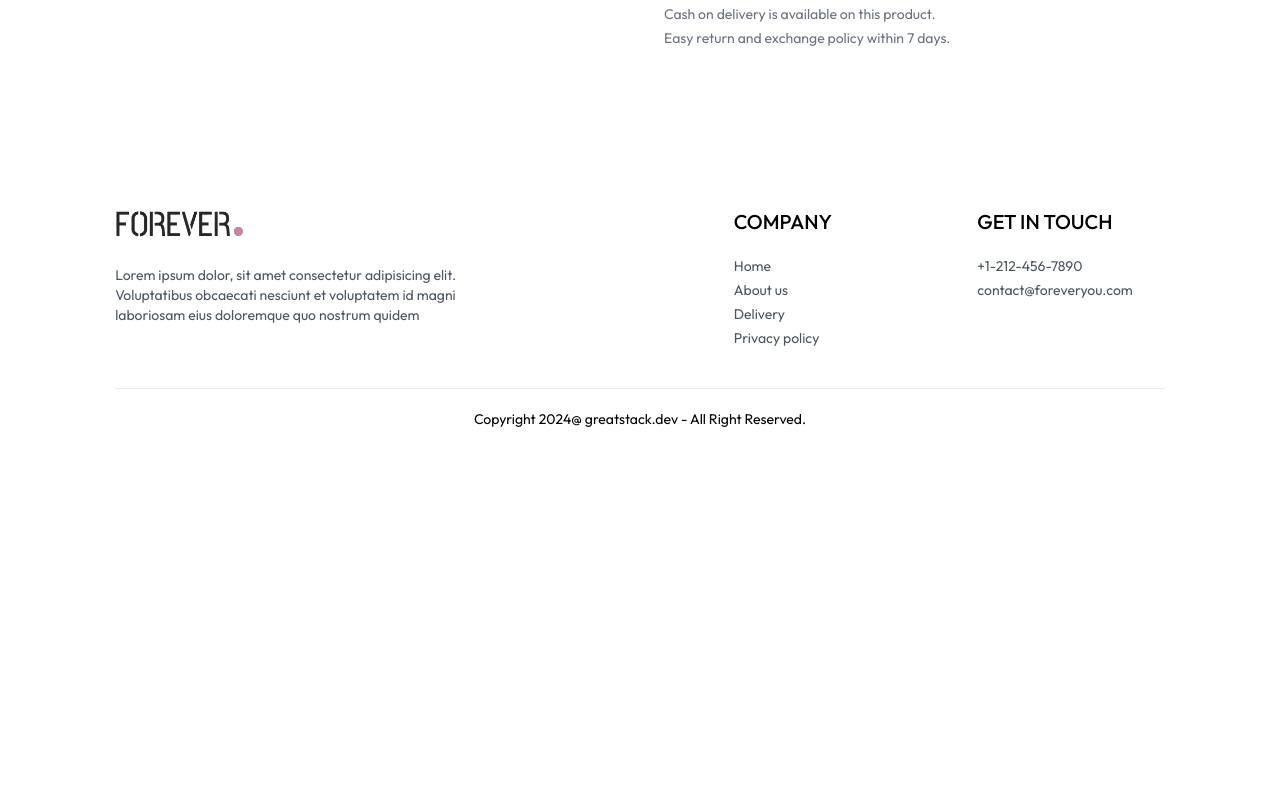
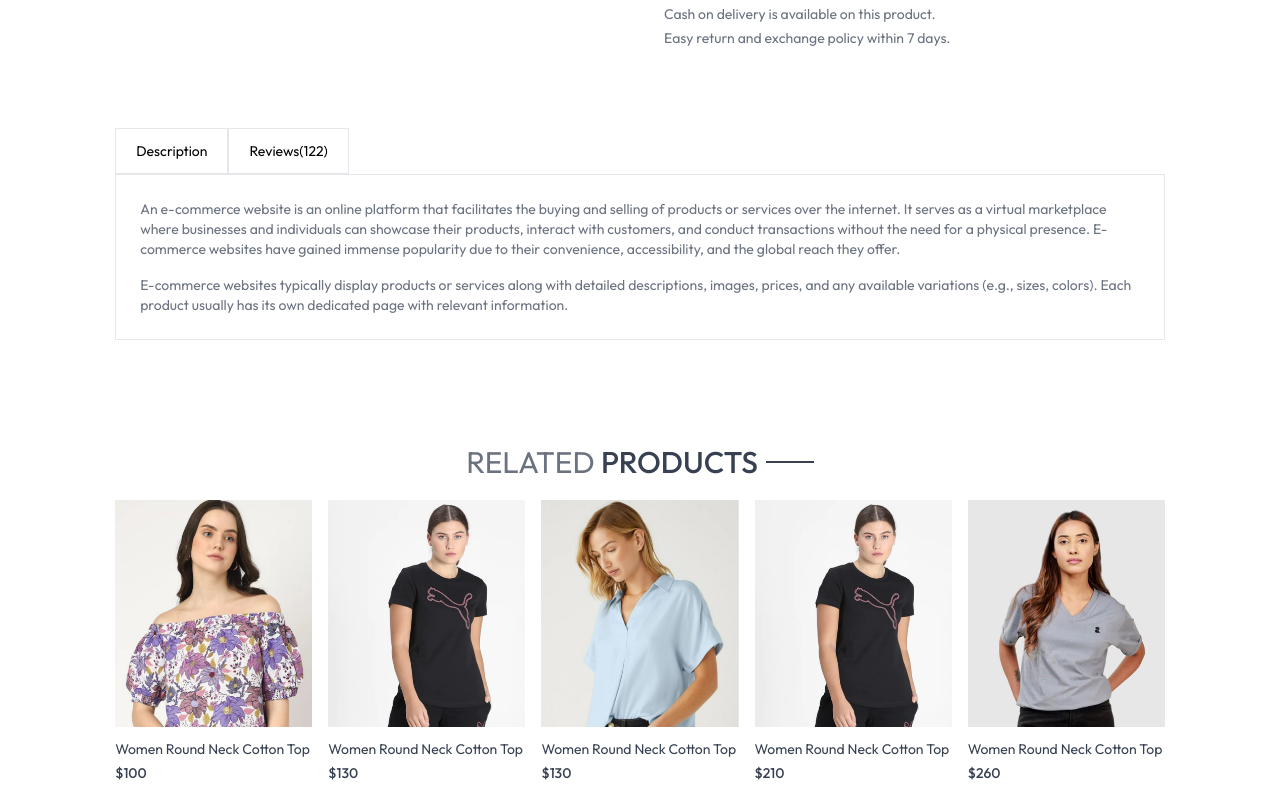
Before and after one commit to Satham-MJ/mern-ecom-application, a React app in the folder frontend/: page /product/aaaaa in a window 1280 px wide. Shown: the part 607-1400 px from the top of the page. Before the commit the page ends 1056 px from the top, so only its background shows below. Built offline with nearby package versions, Linux system fonts and the light colour scheme; the HTML template or start-up script is replaced by a standard one.

Commit message:
Related Products section added

```diff
--- a/frontend/src/components/BestSeller.jsx
+++ b/frontend/src/components/BestSeller.jsx
@@ -25,7 +25,7 @@
         {bestSeller &&
           bestSeller.map((item) => (
             <ProductItem
-              id={item.id}
+              id={item._id}
               image={item.image}
               name={item.name}
               price={item.price}
--- a/frontend/src/components/LatestCollection.jsx
+++ b/frontend/src/components/LatestCollection.jsx
@@ -24,7 +24,7 @@
         {letestProducts &&
           letestProducts.map((item) => (
             <ProductItem
-              id={item.id}
+              id={item._id}
               image={item.image}
               name={item.name}
               price={item.price}
--- /dev/null
+++ b/frontend/src/components/RelatedProducts.jsx
@@ -0,0 +1,38 @@
+import React, { useEffect, useState } from "react";
+import { useShopContext } from "../context/ShopContext";
+import Title from "../components/Title";
+import ProductItem from "../components/ProductItem";
+const RelatedProducts = ({ category, subCategory }) => {
+  const { products } = useShopContext();
+  const [related, setRelated] = useState([]);
+  useEffect(() => {
+    if (products.length > 0) {
+      let productCopy = products.slice();
+      productCopy = productCopy.filter((item) => category === item.category);
+      productCopy = productCopy.filter(
+        (item) => subCategory === item.subCategory
+      );
+      setRelated(productCopy.slice(0, 5));
+    }
+  }, [products]);
+  return (
+    <div className="my-24">
+      <div className="text-center text-3xl py-2">
+        <Title text1={"RELATED"} text2={"PRODUCTS"} />
+      </div>
+      <div className="grid grid-cols-2 sm:grid-cols-3 md:grid-cols-4 lg:grid-cols-5 gap-4 gap-y-6">
+        {related.map((item, index) => (
+          <ProductItem
+            key={index}
+            id={item._id}
+            name={item.name}
+            price={item.price}
+            image={item.image}
+          />
+        ))}
+      </div>
+    </div>
+  );
+};
+
+export default RelatedProducts;
--- a/frontend/src/pages/Product.jsx
+++ b/frontend/src/pages/Product.jsx
@@ -2,6 +2,7 @@
 import { useParams } from "react-router-dom";
 import { useShopContext } from "../context/ShopContext";
 import { assets } from "../assets/assets";
+import RelatedProducts from "../components/RelatedProducts";
 
 const Product = () => {
   const { productId } = useParams();
@@ -90,6 +91,35 @@
           </div>
         </div>
       </div>
+      {/* --------------------- DESCRIPTION & REVIEWS SECTION------------------------------ */}
+      <div className="mt-20">
+        <div className="flex">
+          <div className="border px-5 py-3 text-sm">Description</div>
+          <div className="border px-5 py-3 text-sm">Reviews(122)</div>
+        </div>
+        <div className="flex flex-col gap-4 border px-6 py-6 text-sm text-gray-500">
+          <p>
+            An e-commerce website is an online platform that facilitates the
+            buying and selling of products or services over the internet. It
+            serves as a virtual marketplace where businesses and individuals can
+            showcase their products, interact with customers, and conduct
+            transactions without the need for a physical presence. E-commerce
+            websites have gained immense popularity due to their convenience,
+            accessibility, and the global reach they offer.
+          </p>
+          <p>
+            E-commerce websites typically display products or services along
+            with detailed descriptions, images, prices, and any available
+            variations (e.g., sizes, colors). Each product usually has its own
+            dedicated page with relevant information.
+          </p>
+        </div>
+      </div>
+      {/* --------------- display related products --------------------- */}
+      <RelatedProducts
+        category={productData.category}
+        subCategory={productData.subCategory}
+      />
     </div>
   ) : (
     <div className="opcity-0"></div>
```
